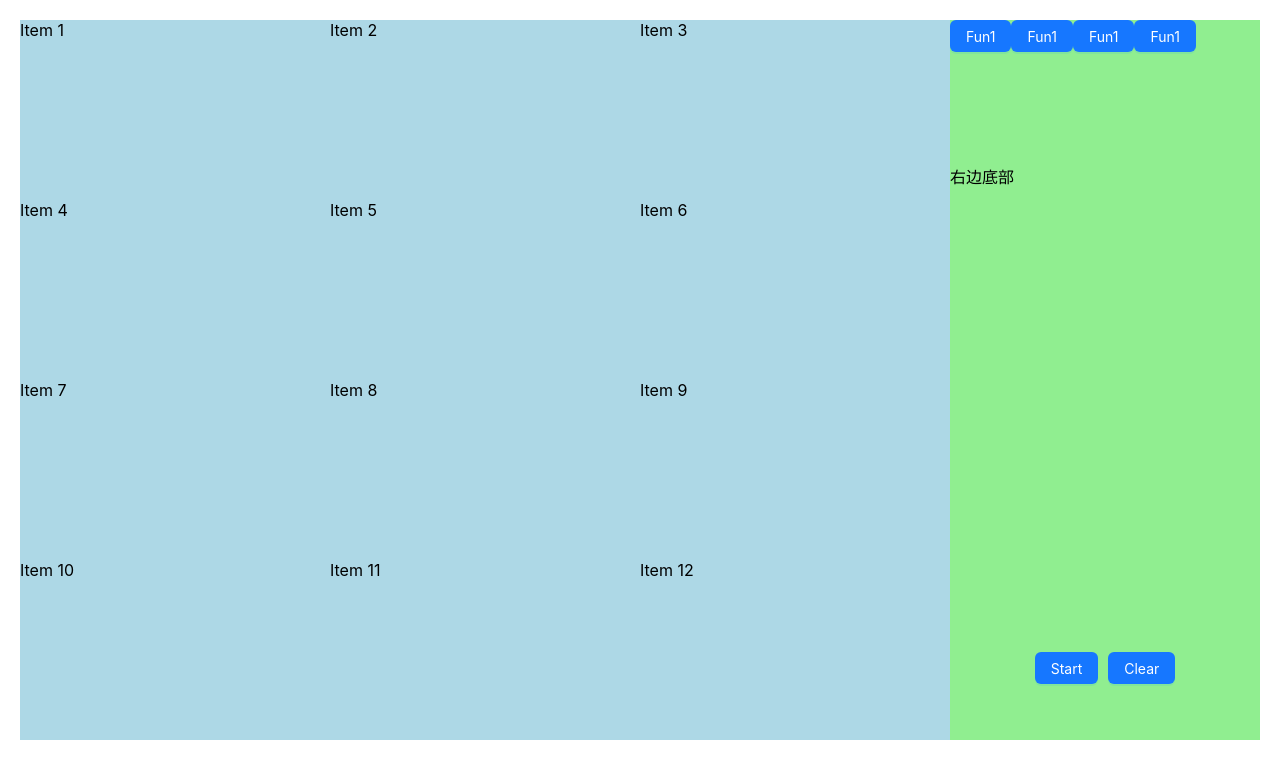
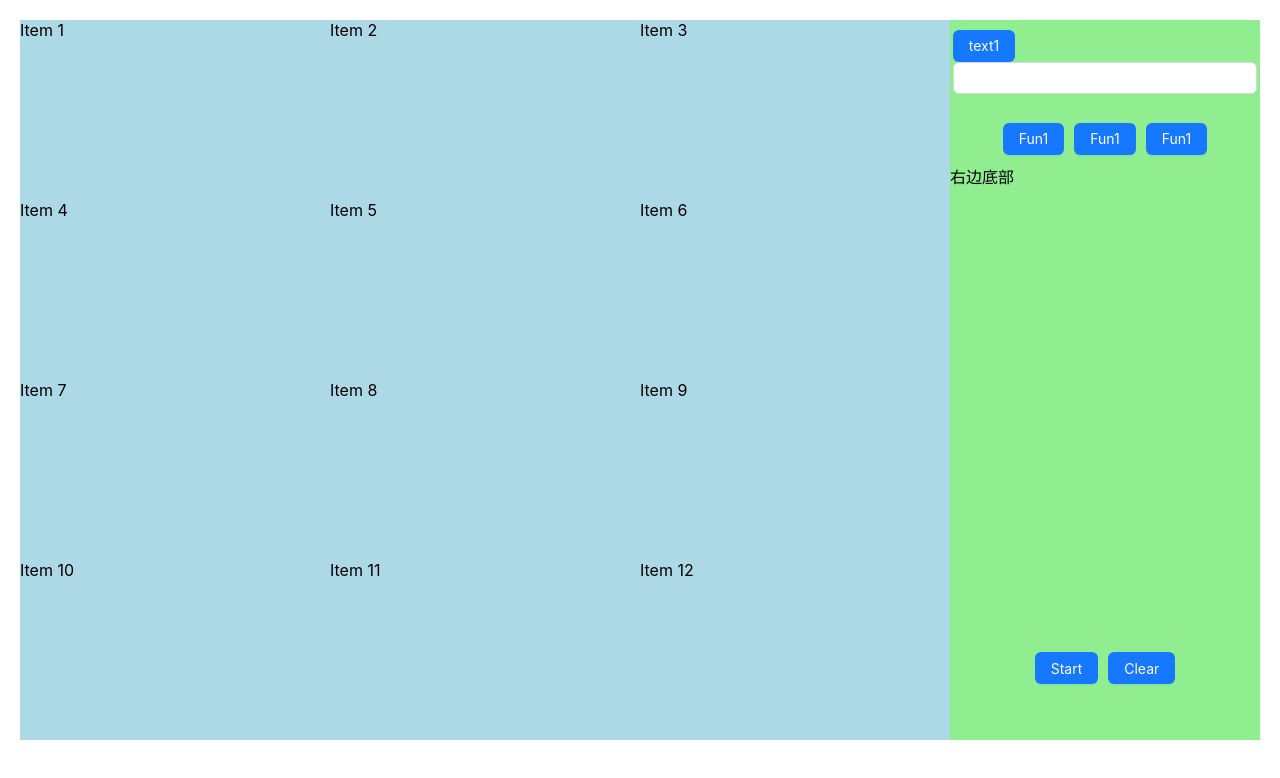
Before and after one commit to Xu-Morgen/hackshef, a React (Create React App) app in the folder my-app/: page / in a window 1280 px wide. Shown: the top 778 px of the page. Built offline with nearby package versions, Linux system fonts and the light colour scheme.

Commit message:
feat: 修正布局

```diff
--- a/my-app/src/App.css
+++ b/my-app/src/App.css
@@ -25,9 +25,16 @@ html, body {
 }
 
 .right-top{
+  display: flex;
+  flex-direction: row;
+  flex-wrap: wrap;
+  justify-content: center;
+  align-items: center;
   height: 20%;
   background-color: lightgreen;
+  gap: 10px;
 }
+
 .right-mid{
   height: 60%;
   background-color: lightgreen; /* 背景色可以根据需求调整 */
--- a/my-app/src/App.js
+++ b/my-app/src/App.js
@@ -1,6 +1,7 @@
 import './App.css';
 import { Row, Col, Button } from 'antd';
 import { useState } from 'react';
+import DisplayBtn from './displayBtn/displayBtn';
 
 function App() {
   const [row, setRow] = useState(4)
@@ -16,7 +17,7 @@ function App() {
       </div>
       <div className="right">
         <div className="right-top">
-          <Button type='primary'>Fun1</Button>
+          <DisplayBtn />
           <Button type='primary'>Fun1</Button>
           <Button type='primary'>Fun1</Button>
           <Button type='primary'>Fun1</Button>
--- /dev/null
+++ b/my-app/src/displayBtn/displayBtn.js
@@ -0,0 +1,13 @@
+import { Button, Input } from "antd"
+
+
+const DisplayBtn = () => {
+    return (
+        <div className="whole">
+            <Button type="primary">text1</Button>
+            <Input />
+        </div>
+    )
+}
+
+export default DisplayBtn
```
Also changed, not shown: my-app/src/displayBtn/displayBtn.css (added).
